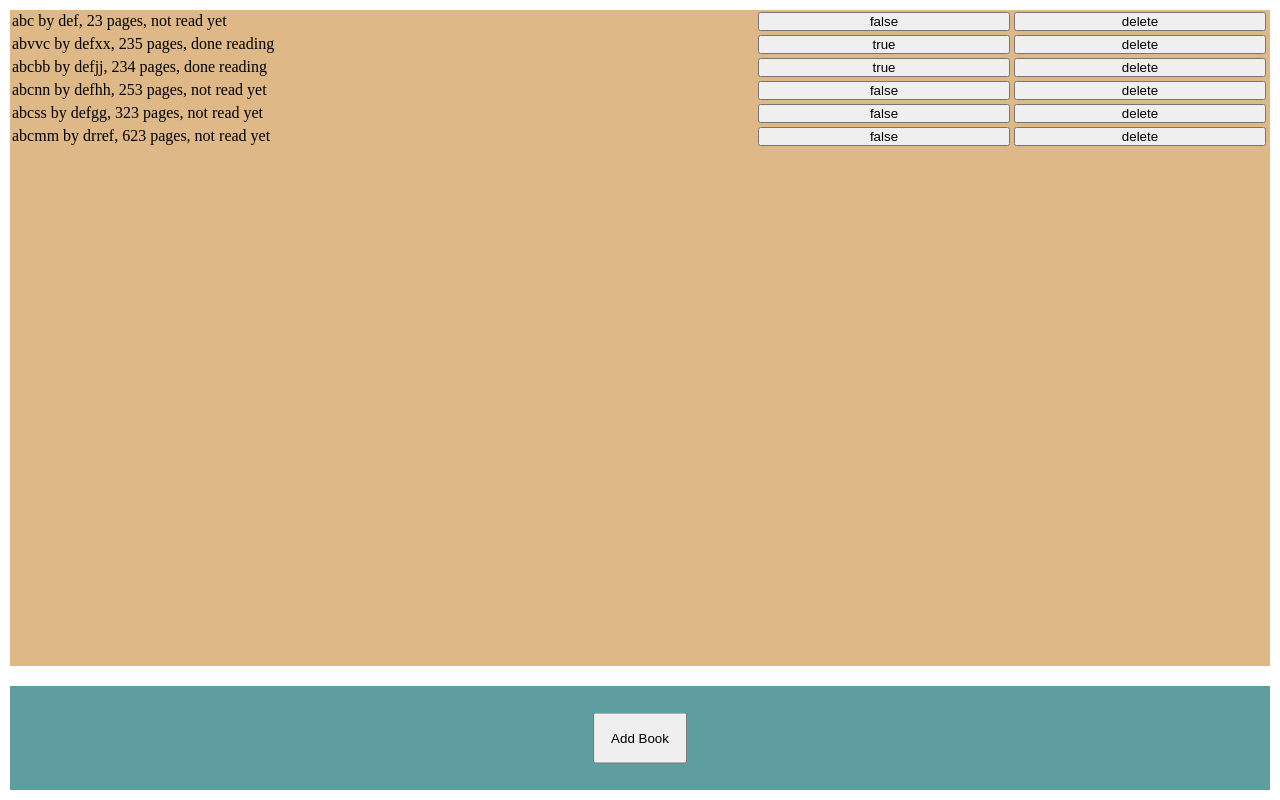
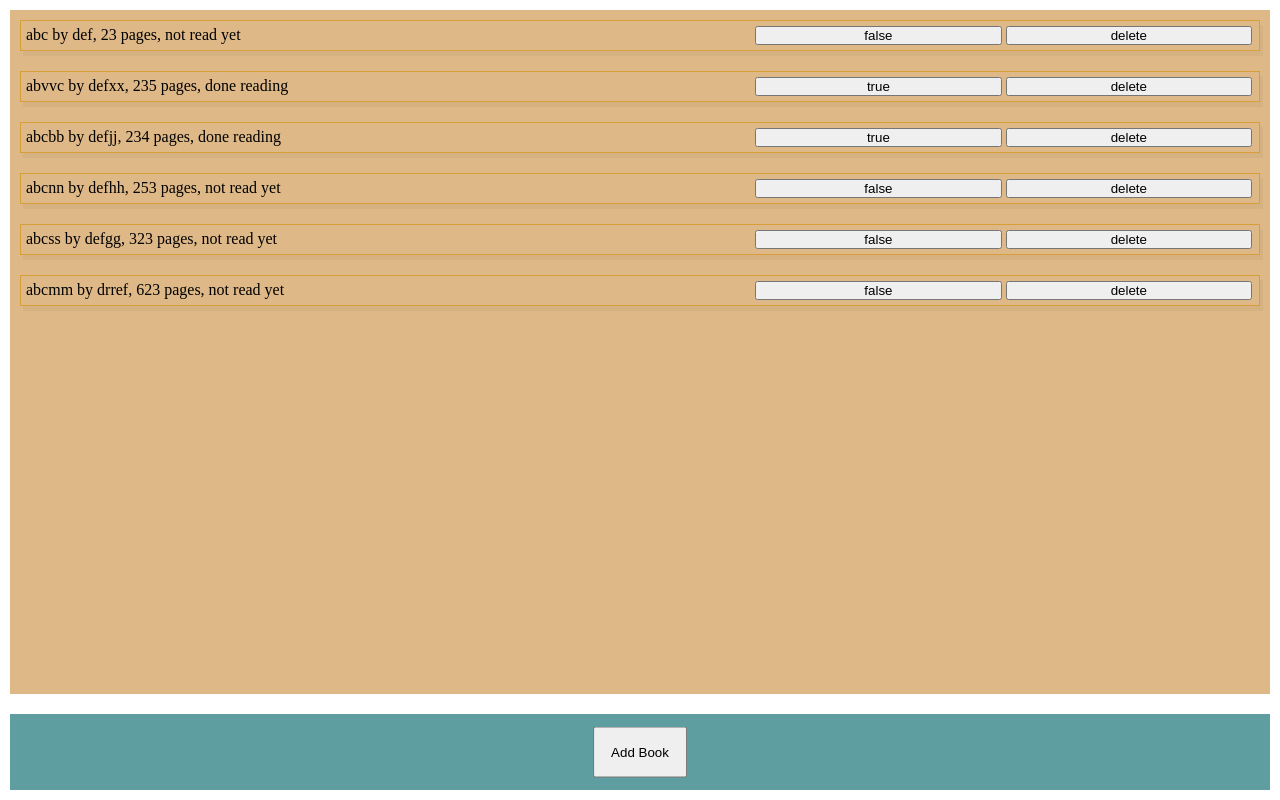
Before and after one commit to govind24agarwal/library, a plain HTML site: page index.html in a window 1280 px wide. Drawn offline with Linux system fonts and the light colour scheme.

Commit message:
done some styling to individual book item

```diff
--- a/style.css
+++ b/style.css
@@ -42,6 +42,10 @@ main {
 .single-book {
   display: flex;
   margin: 2px;
+  border: solid rgb(214, 159, 57) 1px;
+  padding: 5px;
+  margin: 10px;
+  box-shadow: 3px 5px rgb(214, 177, 129);
 }
 .book-info {
   flex: 6;
```
